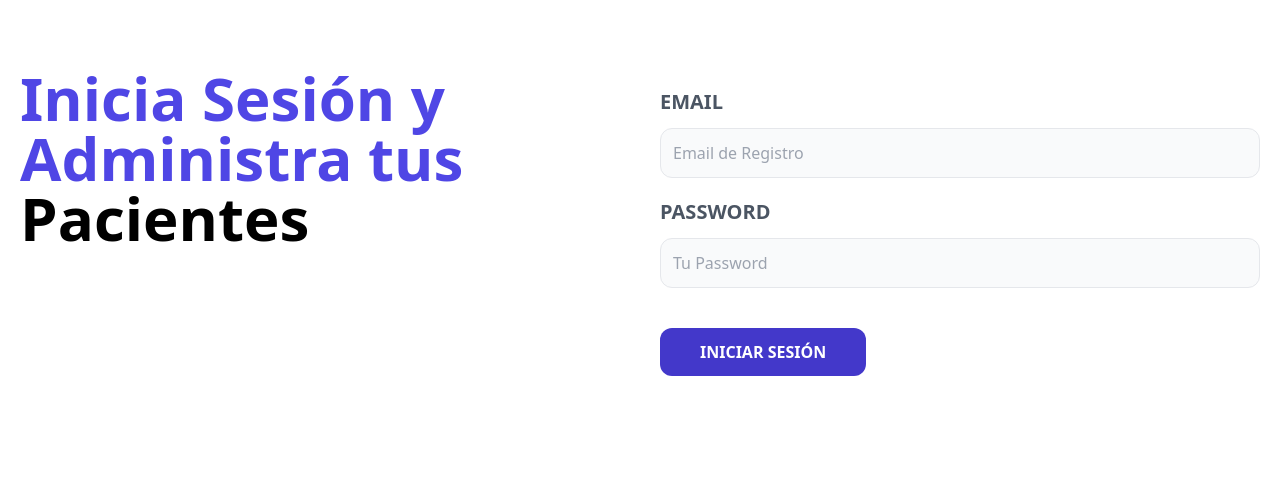
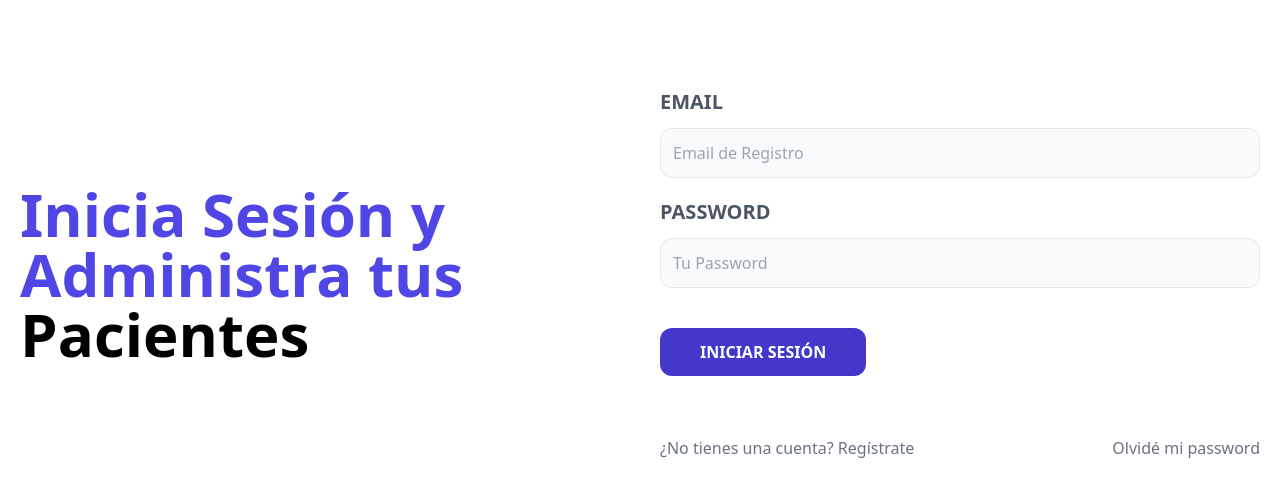
Before and after one commit to PeterArce96/backend-apv, a React (Vite) app in the folder frontend/: page / in a window 1280 px wide. Shown: the top 496 px of the page. Built offline with nearby package versions, Linux system fonts and the light colour scheme.

Commit message:
apv - Añadiendo routing hacia Registros y hacia Olvide mi Password

```diff
--- a/frontend/src/layout/AuthLayout.jsx
+++ b/frontend/src/layout/AuthLayout.jsx
@@ -4,7 +4,7 @@
     return (
         <>
 
-            <main className="container mx-auto md:grid md:grid-cols-2 mt-12 gap-10 p-5">
+            <main className="container mx-auto md:grid md:grid-cols-2 mt-12 gap-10 p-5 items-center">
                 <Outlet />
 
             </main>
--- a/frontend/src/paginas/Login.jsx
+++ b/frontend/src/paginas/Login.jsx
@@ -1,4 +1,4 @@
-
+import { Link } from 'react-router-dom'
 
 const Login = () => {
     return (
@@ -35,6 +35,18 @@
                         className="bg-indigo-700 w-full py-3 px-10 rounded-xl text-white uppercase font-bold mt-5 hover:cursor-pointer hover:bg-indigo-800 md:w-auto"
                     />
                 </form>
+                <nav className='mt-10 lg:flex lg:justify-between'>
+                    <Link
+                        className='block text-center my-5 text-gray-500'
+                        to="/registrar">
+                            ¿No tienes una cuenta? Regístrate
+                    </Link>
+                    <Link
+                        className='block text-center my-5 text-gray-500'
+                        to="/olvide-password">
+                            Olvidé mi password
+                    </Link>
+                </nav>
             </div>
 
         </>
```
